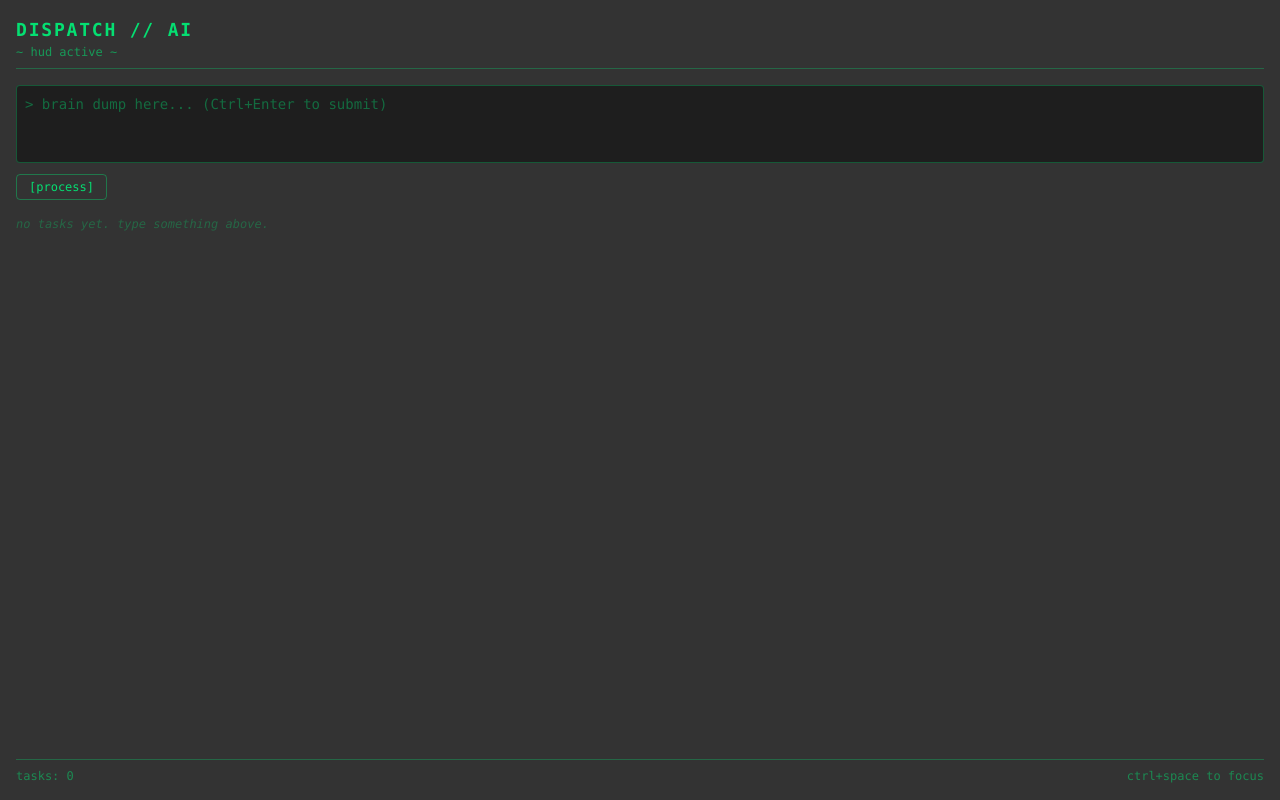
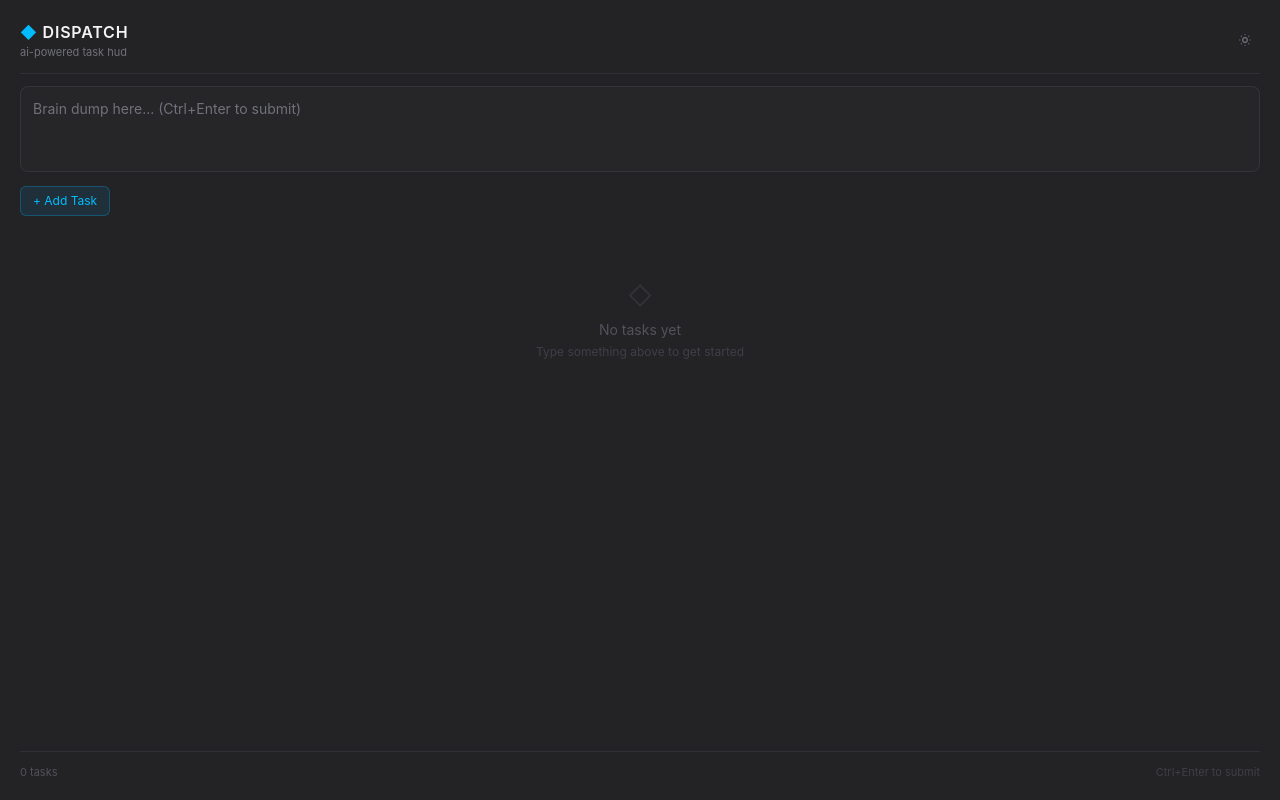
Before and after one commit to Aylift/dispatch-ai, a Vue app in the folder frontend/: page / in a window 1280 px wide. Built offline with nearby package versions, Linux system fonts and the light colour scheme.

Commit message:
improve aesthetics

```diff
--- a/frontend/src/App.vue
+++ b/frontend/src/App.vue
@@ -1,8 +1,15 @@
 <script setup>
-import { ref } from 'vue'
+import { ref, computed } from 'vue'
 
+const theme = ref('dark')
 const brainDump = ref('')
 const tasks = ref([])
+
+const isDark = computed(() => theme.value === 'dark')
+
+function toggleTheme() {
+  theme.value = theme.value === 'dark' ? 'light' : 'dark'
+}
 
 function handleDump() {
   if (!brainDump.value.trim()) return
@@ -13,41 +20,175 @@ function handleDump() {
   })
   brainDump.value = ''
 }
+
+function clearDone() {
+  tasks.value = tasks.value.filter(t => !t.done)
+}
 </script>
 
 <template>
-  <div class="h-screen w-screen bg-black/80 text-green-400 font-mono p-4 flex flex-col overflow-hidden">
-    <header class="flex-none border-b border-green-400/30 pb-2 mb-4">
-      <h1 class="text-lg font-bold tracking-widest">DISPATCH // AI</h1>
-      <p class="text-xs text-green-400/60">~ hud active ~</p>
+  <!-- Dark theme -->
+  <div
+    v-if="isDark"
+    class="h-screen w-screen bg-zinc-900/95 text-zinc-100 p-5 flex flex-col overflow-hidden select-none"
+  >
+    <header class="flex-none flex items-center justify-between pb-3 mb-3 border-b border-zinc-700/50">
+      <div>
+        <h1 class="text-base font-semibold tracking-wider text-zinc-100">
+          <span class="text-sky-400">◆</span> DISPATCH
+        </h1>
+        <p class="text-[11px] text-zinc-500">ai-powered task hud</p>
+      </div>
+      <button
+        @click="toggleTheme"
+        class="text-[11px] text-zinc-500 hover:text-zinc-300 transition-colors px-2 py-1 rounded hover:bg-zinc-800 flex items-center gap-1.5"
+        title="Switch to light theme"
+      >
+        <svg class="w-3.5 h-3.5" viewBox="0 0 24 24" fill="none" stroke="currentColor" stroke-width="2">
+          <circle cx="12" cy="12" r="4"/>
+          <path d="M12 2v2M12 20v2M4.93 4.93l1.41 1.41M17.66 17.66l1.41 1.41M2 12h2M20 12h2M6.34 17.66l-1.41 1.41M19.07 4.93l-1.41 1.41"/>
+        </svg>
+      </button>
     </header>
+
     <div class="flex-none mb-4">
       <textarea
         v-model="brainDump"
         @keydown.ctrl.enter="handleDump"
-        placeholder="> brain dump here... (Ctrl+Enter to submit)"
-        class="w-full bg-black/40 border border-green-400/30 rounded p-2 text-sm text-green-300 placeholder-green-400/40 resize-none focus:outline-none focus:border-green-400/60"
+        placeholder="Brain dump here... (Ctrl+Enter to submit)"
+        class="w-full bg-zinc-800/80 border border-zinc-700/60 rounded-lg p-3 text-sm text-zinc-200 placeholder-zinc-500 resize-none focus:outline-none focus:border-sky-500/50 focus:ring-1 focus:ring-sky-500/20 transition-all"
         rows="3"
       />
-      <button
-        @click="handleDump"
-        class="mt-1 text-xs border border-green-400/40 px-3 py-1 rounded hover:bg-green-400/10 active:bg-green-400/20 transition-colors"
-      >[process]</button>
+      <div class="flex gap-2 mt-2">
+        <button
+          @click="handleDump"
+          class="text-xs bg-sky-500/10 text-sky-400 border border-sky-500/30 px-3 py-1.5 rounded-md hover:bg-sky-500/20 active:bg-sky-500/30 transition-all"
+        >
+          + Add Task
+        </button>
+        <button
+          v-if="tasks.some(t => t.done)"
+          @click="clearDone"
+          class="text-xs text-zinc-500 border border-zinc-700/50 px-3 py-1.5 rounded-md hover:text-zinc-300 hover:border-zinc-600 transition-all"
+        >
+          Clear done
+        </button>
+      </div>
     </div>
-    <div class="flex-1 overflow-y-auto space-y-1">
+
+    <div class="flex-1 overflow-y-auto space-y-0.5">
       <div
         v-for="task in tasks"
         :key="task.id"
-        class="flex items-center gap-2 text-sm border-l-2 border-green-400/40 pl-2 py-1 hover:bg-green-400/5"
+        class="flex items-center gap-3 px-3 py-2 rounded-md transition-all cursor-default"
+        :class="task.done ? 'bg-zinc-800/30' : 'hover:bg-zinc-800/50'"
       >
-        <input type="checkbox" v-model="task.done" class="accent-green-400" />
-        <span :class="{ 'line-through text-green-400/40': task.done }">{{ task.text }}</span>
+        <input
+          type="checkbox"
+          v-model="task.done"
+          class="appearance-none w-4 h-4 rounded border-2 border-zinc-600 checked:border-sky-500 checked:bg-sky-500/20 transition-all cursor-pointer shrink-0 mt-0.5"
+          :class="{ 'opacity-40': task.done }"
+        />
+        <span
+          class="text-sm leading-snug"
+          :class="task.done ? 'line-through text-zinc-600' : 'text-zinc-200'"
+        >{{ task.text }}</span>
       </div>
-      <p v-if="tasks.length === 0" class="text-green-400/30 text-xs italic">no tasks yet. type something above.</p>
+      <div
+        v-if="tasks.length === 0"
+        class="flex flex-col items-center justify-center py-12 text-zinc-600"
+      >
+        <span class="text-2xl mb-2 opacity-30">◇</span>
+        <p class="text-sm">No tasks yet</p>
+        <p class="text-xs text-zinc-700 mt-1">Type something above to get started</p>
+      </div>
     </div>
-    <footer class="flex-none border-t border-green-400/30 pt-2 mt-4 text-xs text-green-400/50 flex justify-between">
-      <span>tasks: {{ tasks.length }}</span>
-      <span>ctrl+space to focus</span>
+
+    <footer class="flex-none flex items-center justify-between pt-3 mt-3 border-t border-zinc-700/50 text-[11px] text-zinc-600">
+      <span>{{ tasks.length }} task{{ tasks.length !== 1 ? 's' : '' }}</span>
+      <span class="text-zinc-700">Ctrl+Enter to submit</span>
+    </footer>
+  </div>
+
+  <!-- Light theme -->
+  <div
+    v-else
+    class="h-screen w-screen bg-white/95 text-zinc-800 p-5 flex flex-col overflow-hidden select-none"
+  >
+    <header class="flex-none flex items-center justify-between pb-3 mb-3 border-b border-zinc-200/80">
+      <div>
+        <h1 class="text-base font-semibold tracking-wider text-zinc-800">
+          <span class="text-sky-500">◆</span> DISPATCH
+        </h1>
+        <p class="text-[11px] text-zinc-400">ai-powered task hud</p>
+      </div>
+      <button
+        @click="toggleTheme"
+        class="text-[11px] text-zinc-400 hover:text-zinc-600 transition-colors px-2 py-1 rounded hover:bg-zinc-100 flex items-center gap-1.5"
+        title="Switch to dark theme"
+      >
+        <svg class="w-3.5 h-3.5" viewBox="0 0 24 24" fill="none" stroke="currentColor" stroke-width="2">
+          <path d="M21 12.79A9 9 0 1111.21 3 7 7 0 0021 12.79z"/>
+        </svg>
+      </button>
+    </header>
+
+    <div class="flex-none mb-4">
+      <textarea
+        v-model="brainDump"
+        @keydown.ctrl.enter="handleDump"
+        placeholder="Brain dump here... (Ctrl+Enter to submit)"
+        class="w-full bg-zinc-50 border border-zinc-200 rounded-lg p-3 text-sm text-zinc-700 placeholder-zinc-400 resize-none focus:outline-none focus:border-sky-400 focus:ring-1 focus:ring-sky-400/20 transition-all"
+        rows="3"
+      />
+      <div class="flex gap-2 mt-2">
+        <button
+          @click="handleDump"
+          class="text-xs bg-sky-500 text-white px-3 py-1.5 rounded-md hover:bg-sky-600 active:bg-sky-700 transition-all shadow-sm"
+        >
+          + Add Task
+        </button>
+        <button
+          v-if="tasks.some(t => t.done)"
+          @click="clearDone"
+          class="text-xs text-zinc-500 border border-zinc-200 px-3 py-1.5 rounded-md hover:text-zinc-700 hover:border-zinc-300 transition-all"
+        >
+          Clear done
+        </button>
+      </div>
+    </div>
+
+    <div class="flex-1 overflow-y-auto space-y-0.5">
+      <div
+        v-for="task in tasks"
+        :key="task.id"
+        class="flex items-center gap-3 px-3 py-2 rounded-md transition-all"
+        :class="task.done ? 'bg-zinc-50/50' : 'hover:bg-zinc-50'"
+      >
+        <input
+          type="checkbox"
+          v-model="task.done"
+          class="appearance-none w-4 h-4 rounded border-2 border-zinc-300 checked:border-sky-500 checked:bg-sky-500 transition-all cursor-pointer shrink-0 mt-0.5"
+          :class="{ 'opacity-40': task.done }"
+        />
+        <span
+          class="text-sm leading-snug"
+          :class="task.done ? 'line-through text-zinc-400' : 'text-zinc-700'"
+        >{{ task.text }}</span>
+      </div>
+      <div
+        v-if="tasks.length === 0"
+        class="flex flex-col items-center justify-center py-12 text-zinc-300"
+      >
+        <span class="text-2xl mb-2 opacity-40">◇</span>
+        <p class="text-sm text-zinc-400">No tasks yet</p>
+        <p class="text-xs text-zinc-300 mt-1">Type something above to get started</p>
+      </div>
+    </div>
+
+    <footer class="flex-none flex items-center justify-between pt-3 mt-3 border-t border-zinc-200/80 text-[11px] text-zinc-400">
+      <span>{{ tasks.length }} task{{ tasks.length !== 1 ? 's' : '' }}</span>
+      <span class="text-zinc-300">Ctrl+Enter to submit</span>
     </footer>
   </div>
 </template>
```
